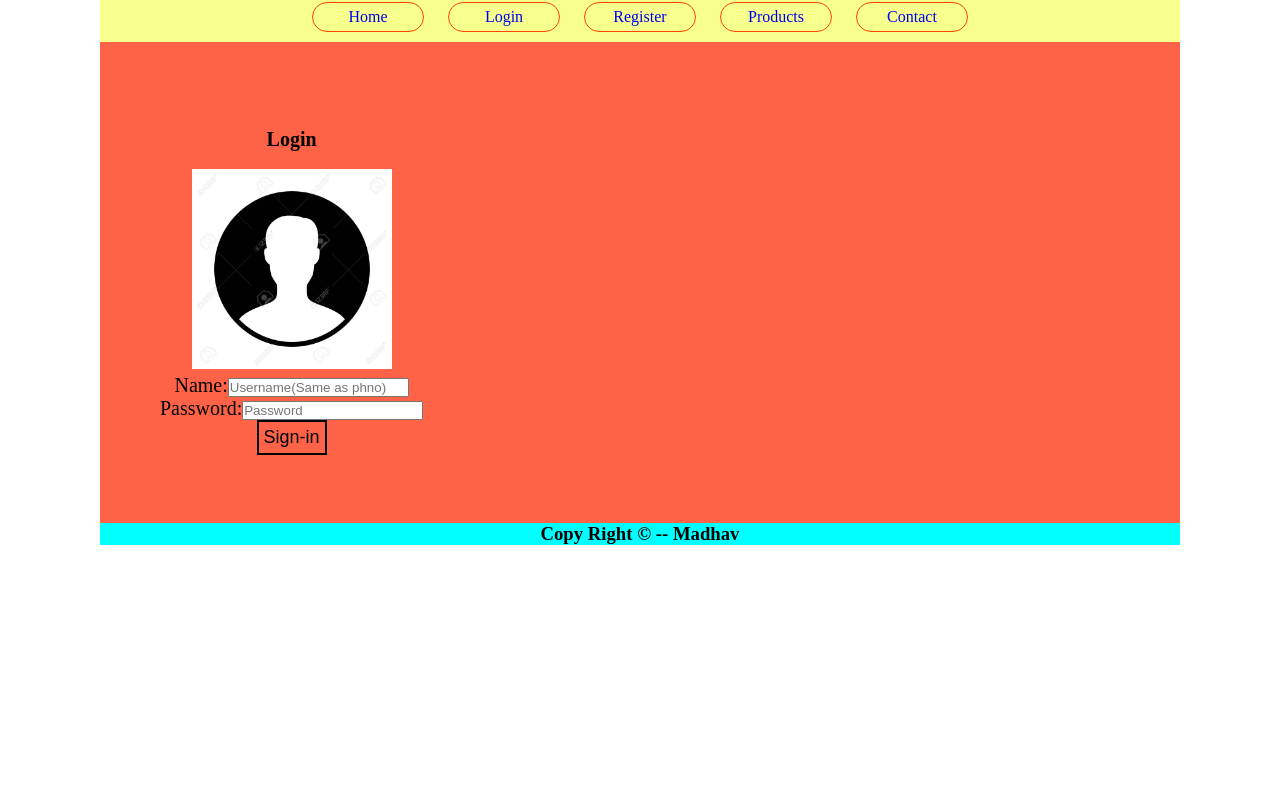
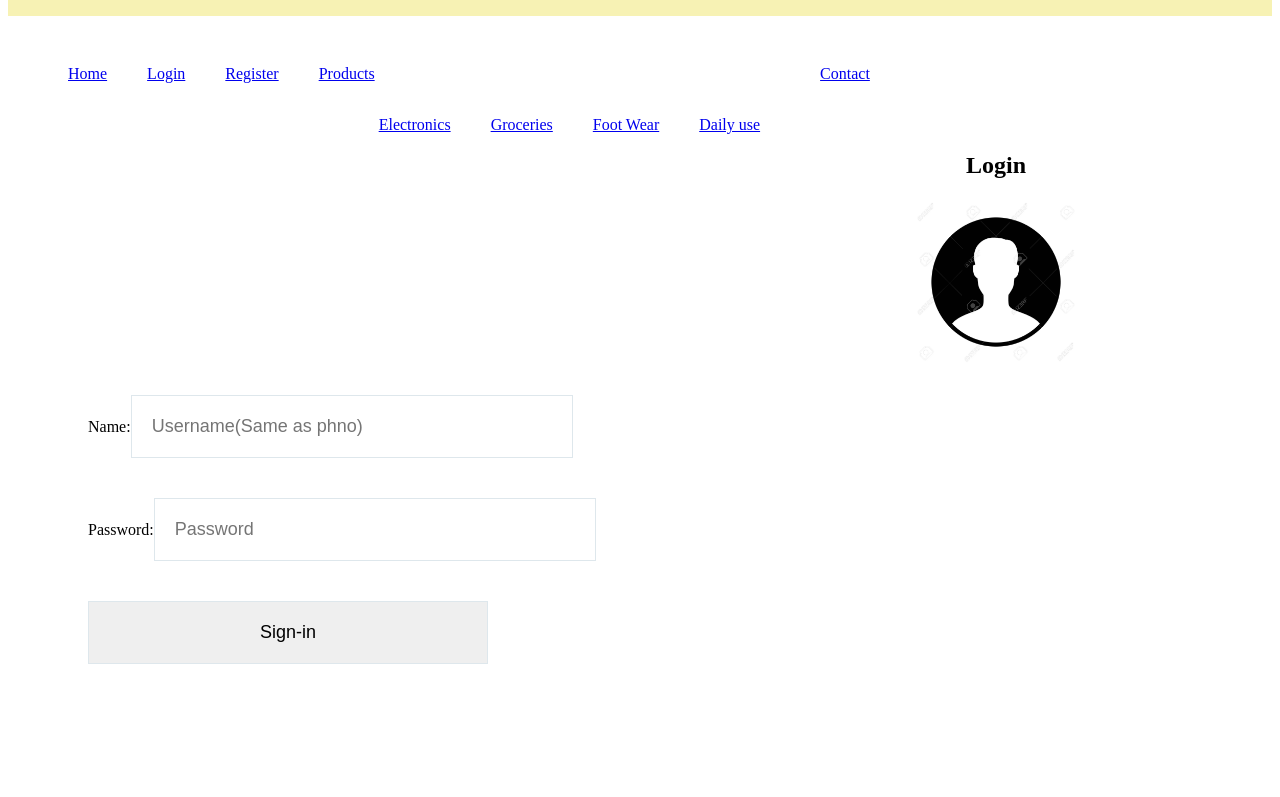
Before and after one commit to nsreddy0709/nsreddy0709.github.io, a plain HTML site: page login.html in a window 1280 px wide. Shown: the part 95-892 px from the top of the page. Before the commit the page ends 800 px from the top, so only its background shows below. Drawn offline with Linux system fonts and the light colour scheme.

Commit message:
Update style.css

```diff
--- a/style.css
+++ b/style.css
@@ -1,90 +1,76 @@
-*{
-    margin: 0px;
-    padding: 0px;
+.header{
+	background-color:#f7f2b4;
+	height:90px;
+
 }
+.main{
 
-body{
-    color: black;
-}
-.container{
-    margin: 50px 100px;
-    display: flex;
-    flex-direction: column;
-    flex-wrap: wrap;
-}
+	height:600px;
 
-.header{
-    text-align: center;
-    background-color: aqua;
 }
 .footer{
-    text-align: center;
-    background-color: aqua;
+	background-color:#ceccf3;
+	height:270px;
+	margin-top:500px;
+
 }
+li{
+	list-style: none;
+	float: left;
+	padding-bottom:33px;
+	padding-top:33px;
+	padding-left:20px;
+	padding-right:20px;
+}
+.header-logo {
+float: left;
+font-size: 36px;
+padding-bottom:20px;
+	padding-top:20px;
+	padding-left:40px;
+	padding-right:40px;
+ }
+
+.header-list li{ float: left; padding: 33px 20px; }
+li { list-style: none; }
+.footer { background-color: #2f5167 ;
+color: #fff ;
+height: 120px ;
+padding: 40px  }
+.footer-logo{
+float: left;
+font-size: 36px;	}
+
+
+.footer-list{float: right; }
+ .footer-list li{ padding-bottom:20px; }
 
 .main{
-    text-align: center;
-    background-color: tomato;
-    padding: 50px;
-    display: flex;
-    flex-wrap: wrap;
-    z-index: -1;
+	background-color:none;
+	height:none;
+	padding-bottom:100px;
+	padding-top:100px;
+	padding-left:80px;
+
+	padding-right:80px;
+
 }
-.links{
-    text-align: center;
-    background-color: rgba(243, 255, 71, 0.616);
+.contents{
+	height:500px;
+	margin-top:100px;
 }
+.contents-item{float:left; margin-right:40px; }
+.contact-form{
+	margin-top:-110px;
+}
+.section-title{border-bottom: solid #dee7ec 2px;
+font-size:28px;
+padding-bottom:15px;
+margin-bottom:50px;}
+.contents-item p {font-size;20px;
+margin-top:10px; }
 
-
-.links ul li:hover{
-    background-color: whitesmoke;
-    transition: ease;
-    cursor: pointer;
-}
-.links ul li{
-    display: inline-block;
-    margin: 10px;
-    border: orangered solid 1px;
-    padding: 5px;
-    flex:1;
-    width: 100px;
-    border-radius: 20px;
-}
-
-.main form ,.main form h2{
-    text-align: center;
-    overflow:hidden;
-    font-size:20px;
-    margin:8px 0;
-    border-button:1px solid;
-    padding: 10px;
-}
-.btn
-{
-background:none;
-border : 2px solid;
-color :black;
-padding:5px;
-font-size:18px;
-cursor:pointer;
-}
-
-.childnav{
-    display: none;
-}
-
-.links ul li:hover .childnav{
-    display: flex;
-    flex-direction: column;
-    position: absolute;
-}
-
-.links ul li a{
-    display: block;
-    text-decoration: none;
-}
-
-.main img{
-    flex-wrap: wrap;
-    width: 200px;
-}
+input,textarea{width:400px; margin-top:10px; margin-bottom:30px; padding:20px; font-size:18px; border:1px solid #dee7ec;}
+.contact-submit{
+background-color: #dee7ec;
+color: 889eab;	}
```
